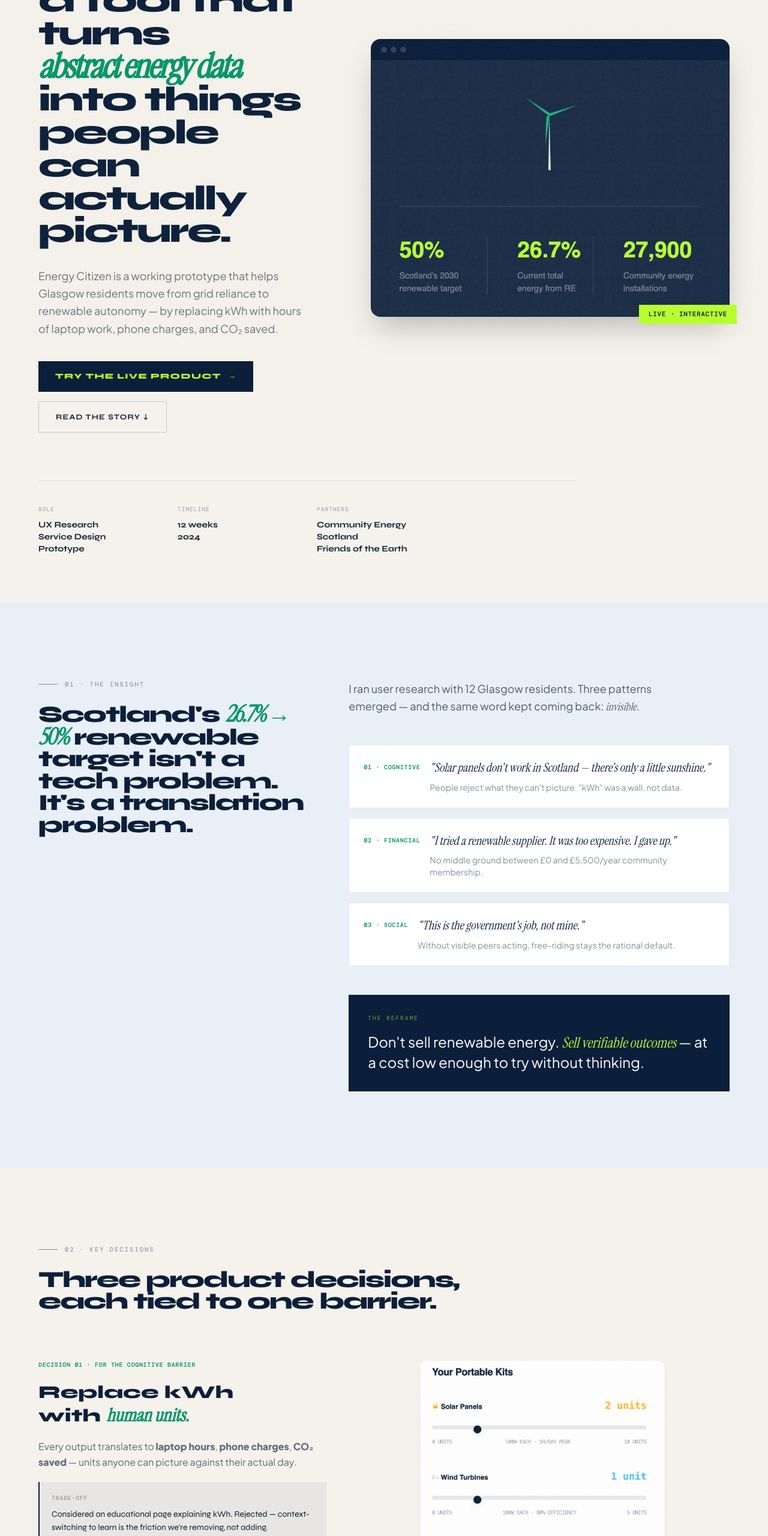
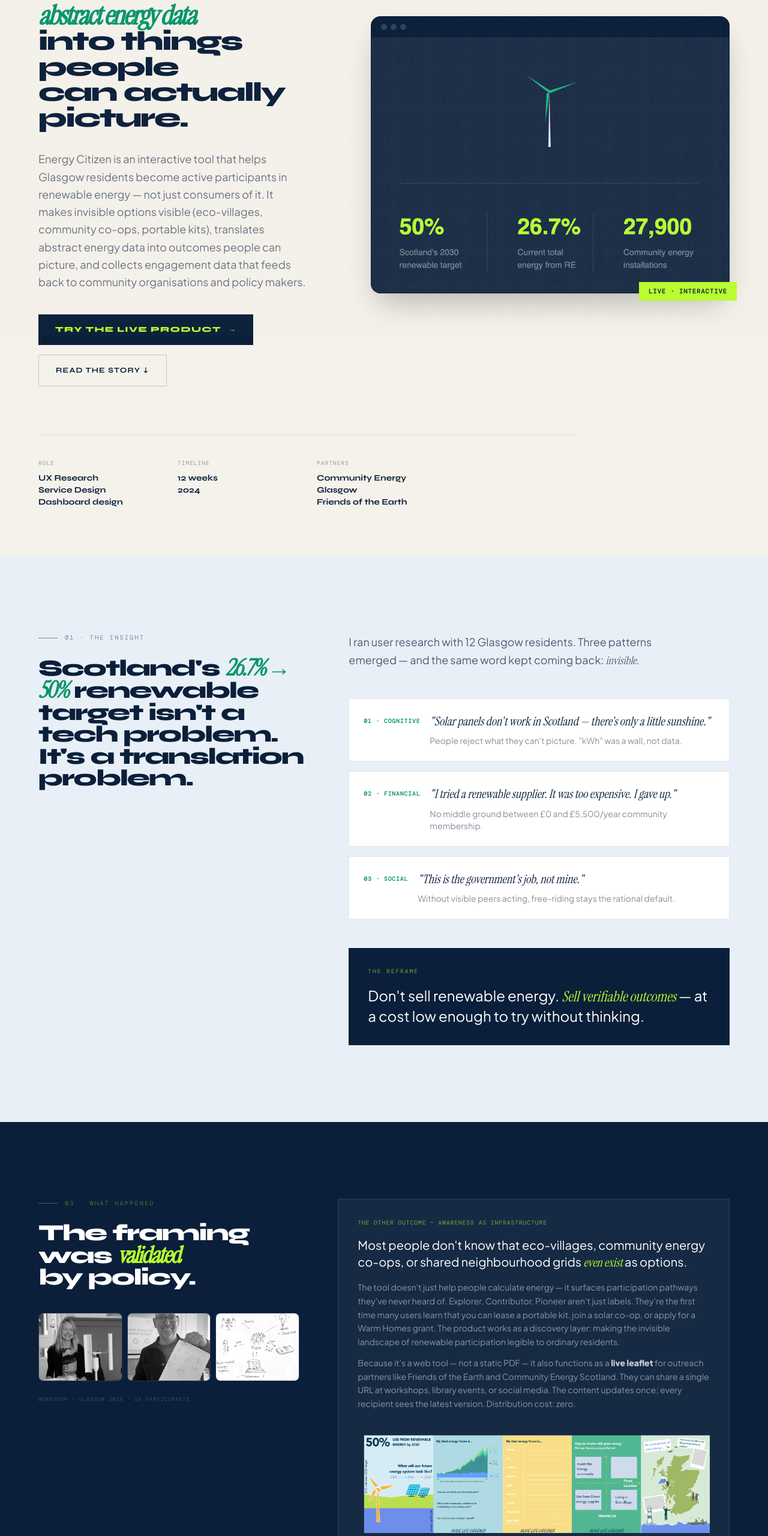
Before and after one commit to Norica610/ssstudio, a website: page work-energy/energy-story.html in a window 1280 px wide. Shown: the part 240-2800 px from the top of the page at 60% size. Drawn offline with nearby package versions, Linux system fonts and the light colour scheme.

Commit message:
docs: site updates

```diff
--- a/work-energy/energy-story.html
+++ b/work-energy/energy-story.html
@@ -67,14 +67,14 @@ tailwind.config = {
     <div class="space-y-8">
       <div class="label">Case Study · Glasgow 2024</div>
 
-      <h1 class="text-[clamp(2.4rem,4.5vw,4rem)] font-extrabold leading-[0.95] tracking-tighter">
-        I designed a tool that turns<br/>
+      <h1 class="text-[clamp(1.8rem,3.5vw,3rem)] font-extrabold leading-[0.95] tracking-tighter">
+        A tool that turns<br/>
         <em class="font-serif italic text-emerald-600">abstract energy data</em><br/>
         into things people<br/>can actually picture.
       </h1>
 
       <p class="text-navy/60 text-lg leading-relaxed font-sans max-w-md">
-        Energy Citizen is a working prototype that helps Glasgow residents move from grid reliance to renewable autonomy — by replacing kWh with hours of laptop work, phone charges, and CO₂ saved.
+        Energy Citizen is an interactive tool that helps Glasgow residents become active participants in renewable energy — not just consumers of it. It makes invisible options visible (eco-villages, community co-ops, portable kits), translates abstract energy data into outcomes people can picture, and collects engagement data that feeds back to community organisations and policy makers.
       </p>
 
       <div class="flex flex-wrap gap-4 pt-2">
@@ -113,7 +113,7 @@ tailwind.config = {
   <div class="grid grid-cols-2 md:grid-cols-4 gap-8 mt-20 pt-10 border-t border-navy/10 max-w-4xl">
     <div>
       <div class="font-mono text-[0.6rem] uppercase tracking-widest opacity-40 mb-2">Role</div>
-      <div class="text-sm font-semibold">UX Research<br/>Service Design<br/>Prototype</div>
+      <div class="text-sm font-semibold">UX Research<br/>Service Design<br/>Dashboard design</div>
     </div>
     <div>
       <div class="font-mono text-[0.6rem] uppercase tracking-widest opacity-40 mb-2">Timeline</div>
@@ -121,7 +121,7 @@ tailwind.config = {
     </div>
     <div>
       <div class="font-mono text-[0.6rem] uppercase tracking-widest opacity-40 mb-2">Partners</div>
-      <div class="text-sm font-semibold">Community Energy Scotland<br/>Friends of the Earth</div>
+      <div class="text-sm font-semibold">Community Energy Glasgow<br/>Friends of the Earth</div>
     </div>
   </div>
 
@@ -194,97 +194,35 @@ tailwind.config = {
   </div>
 </section>
 
-<!-- ═════════════════ SCREEN 3: THE 3 KEY DECISIONS ═════════════════ -->
-<section class="py-32 px-8 md:px-16">
-  <div class="max-w-7xl mx-auto">
-
-    <div class="mb-20 max-w-3xl">
-      <div class="label mb-6">02 · Key Decisions</div>
-      <h2 class="text-[clamp(2rem,3vw,3rem)] font-extrabold leading-[0.95] tracking-tighter">
-        Three product decisions,<br/>each tied to one barrier.
-      </h2>
-    </div>
-
-    <div class="space-y-24">
-
-      <!-- Decision 1: Lived Metrics -->
-      <div class="fade-up grid lg:grid-cols-[1fr_1.3fr] gap-12 items-start">
-        <div class="space-y-5">
-          <div class="font-mono text-[0.6rem] uppercase tracking-widest text-emerald-600 font-bold">Decision 01 · For the cognitive barrier</div>
-          <h3 class="text-3xl font-extrabold leading-tight">Replace kWh<br/>with <em class="font-serif italic text-emerald-600">human units.</em></h3>
-          <p class="text-navy/65 text-base leading-relaxed font-sans">
-            Every output translates to <strong>laptop hours</strong>, <strong>phone charges</strong>, <strong>CO₂ saved</strong> — units anyone can picture against their actual day.
-          </p>
-          <div class="bg-navy/5 border-l-2 border-navy p-5">
-            <div class="font-mono text-[0.6rem] uppercase tracking-widest opacity-50 mb-2">Trade-off</div>
-            <p class="text-sm leading-relaxed">Considered an educational page explaining kWh. Rejected — context-switching to learn is the friction we're removing, not adding.</p>
-          </div>
-        </div>
-        <!-- ↓ Calculator screenshot from energy.html
-             Save as: photo/decision-calculator.png -->
-        <div class="w-fit mx-auto">
-          <img src="asset/2.png" alt="Calculator with lived metrics" class="max-h-[380px] w-auto rounded-xl shadow-md"/>
-        </div>
-      </div>
-
-      <!-- Decision 2: Roadmap -->
-      <div class="fade-up grid lg:grid-cols-[1.3fr_1fr] gap-12 items-start">
-        <!-- ↓ 3-stage roadmap screenshot
-             Save as: photo/decision-roadmap.png -->
-        <div class="rounded-xl overflow-hidden border border-navy/10 shadow-sm aspect-video">
-          <img src="asset/threestage.png" alt="Three-stage roadmap" class="w-full h-full object-contain object-center"/>
-        </div>
-        <div class="space-y-5">
-          <div class="font-mono text-[0.6rem] uppercase tracking-widest text-emerald-600 font-bold">Decision 02 · For the financial barrier</div>
-          <h3 class="text-3xl font-extrabold leading-tight">Start at <em class="font-serif italic text-emerald-600">under £50.</em><br/>Earn the £5,500 step.</h3>
-          <p class="text-navy/65 text-base leading-relaxed font-sans">
-            A 3-stage roadmap — Individual → Social → Collaborative. Stage 1 is a portable solar kit anyone can verify in a week. Verified success at Stage 1 makes Stage 2 feel earned, not reckless.
-          </p>
-          <div class="bg-navy/5 border-l-2 border-navy p-5">
-            <div class="font-mono text-[0.6rem] uppercase tracking-widest opacity-50 mb-2">Trade-off</div>
-            <p class="text-sm leading-relaxed">Considered direct community signup with payment plans. Rejected — financial friction isn't solved by spreading payments. It's solved by proving value first.</p>
-          </div>
-        </div>
-      </div>
-
-      <!-- Decision 3: Digital Meadow -->
-      <div class="fade-up grid lg:grid-cols-[1fr_1.3fr] gap-12 items-start">
-        <div class="space-y-5">
-          <div class="font-mono text-[0.6rem] uppercase tracking-widest text-emerald-600 font-bold">Decision 03 · For the social barrier</div>
-          <h3 class="text-3xl font-extrabold leading-tight">Make the <em class="font-serif italic text-emerald-600">invisible visible.</em></h3>
-          <p class="text-navy/65 text-base leading-relaxed font-sans">
-            The Digital Meadow — a growth state tied to your generation — gives individual action a public identity. Your meadow grows. Others see it. Free-riding stops being the default position.
-          </p>
-          <div class="bg-navy/5 border-l-2 border-navy p-5">
-            <div class="font-mono text-[0.6rem] uppercase tracking-widest opacity-50 mb-2">Trade-off</div>
-            <p class="text-sm leading-relaxed">Considered hard metrics like neighbourhood leaderboards. Rejected — competition shifts motivation from intrinsic ("I'm growing this") to extrinsic ("I'm beating Sarah").</p>
-          </div>
-        </div>
-        <!-- ↓ Digital Meadow screenshot
-             Save as: photo/decision-meadow.png -->
-        <div class="w-fit mx-auto">
-          <img src="asset/3.png" alt="Digital Meadow growth visualisation" class="max-h-[380px] w-auto rounded-xl shadow-md"/>
-        </div>
-      </div>
-
-    </div>
-  </div>
-</section>
-
 <!-- ═════════════════ SCREEN 4: WHAT HAPPENED + REFLECTION ═════════════════ -->
 <section class="bg-navy py-32 px-8 md:px-16">
   <div class="max-w-7xl mx-auto">
 
     <div class="grid lg:grid-cols-[1fr_1.5fr] gap-16 items-start">
 
-      <div class="space-y-6">
+      <div class="space-y-6 lg:sticky lg:top-28">
         <div class="label text-lime/70">03 · What Happened</div>
         <h2 class="text-white text-[clamp(2rem,3vw,3rem)] font-extrabold leading-[0.95] tracking-tighter">
           The framing<br/>was <em class="font-serif italic text-lime">validated</em><br/>by policy.
         </h2>
+
+        <!-- Workshop evidence photos -->
+        <div class="grid grid-cols-3 gap-2 pt-4">
+          <div class="rounded-lg overflow-hidden border border-white/10">
+            <img src="asset/w21.png" alt="Workshop — barrier analysis" class="w-full h-28 object-cover grayscale hover:grayscale-0 transition-all duration-500"/>
+          </div>
+          <div class="rounded-lg overflow-hidden border border-white/10">
+            <img src="asset/w22.png" alt="Workshop — scenario design" class="w-full h-28 object-cover grayscale hover:grayscale-0 transition-all duration-500"/>
+          </div>
+          <div class="rounded-lg overflow-hidden border border-white/10">
+            <img src="asset/w23.png" alt="Workshop — people-centred energy system sketch" class="w-full h-28 object-cover grayscale hover:grayscale-0 transition-all duration-500"/>
+          </div>
+        </div>
+        <p class="font-mono text-[0.55rem] uppercase tracking-widest text-white/20">Workshop · Glasgow 2025 · 15 participants</p>
       </div>
 
       <div class="space-y-12">
+
 
         <!-- Outcome 2: Awareness -->
         <div class="bg-white/5 border border-white/10 p-8">
@@ -298,6 +236,11 @@ tailwind.config = {
           <p class="text-white/50 text-sm leading-relaxed font-sans mt-3">
             Because it's a web tool — not a static PDF — it also functions as a <strong class="text-white/80">live leaflet</strong> for outreach partners like Friends of the Earth and Community Energy Scotland. They can share a single URL at workshops, library events, or social media. The content updates once; every recipient sees the latest version. Distribution cost: zero.
           </p>
+          <!-- Physical leaflet — the offline counterpart -->
+          <div class="mt-6 overflow-hidden">
+            <img src="asset/Frame 60.png" alt="Physical leaflet — 5-panel energy roadmap distributed at workshops and libraries" class="w-full h-auto"/>
+          </div>
+          <p class="font-mono text-[0.55rem] uppercase tracking-widest text-white/20 mt-2">Physical counterpart — distributed at workshops &amp; libraries alongside the web tool</p>
         </div>
 
         <!-- Reflection: 2 honest learnings -->
@@ -311,6 +254,7 @@ tailwind.config = {
             <p class="text-white/70 text-sm leading-relaxed font-sans">I tested with 12 people but never measured the thing that matters: did anyone <em>actually</em> buy a portable kit after using the tool? Without that loop closed, the impact claim stays directional, not proven.</p>
           </div>
         </div>
+
 
       </div>
     </div>
```
Also changed, not shown: work-energy/asset/Frame 27.png (deleted), work-energy/asset/Frame 60.png (added), work-energy/asset/Frame-54.png (deleted), work-energy/asset/Frame-55.png (deleted), work-energy/asset/Frame56.png (deleted), work-energy/asset/sketch.png (deleted), work-energy/asset/w23.png (renamed from work-energy/asset/image1041.png), 3 other files.
